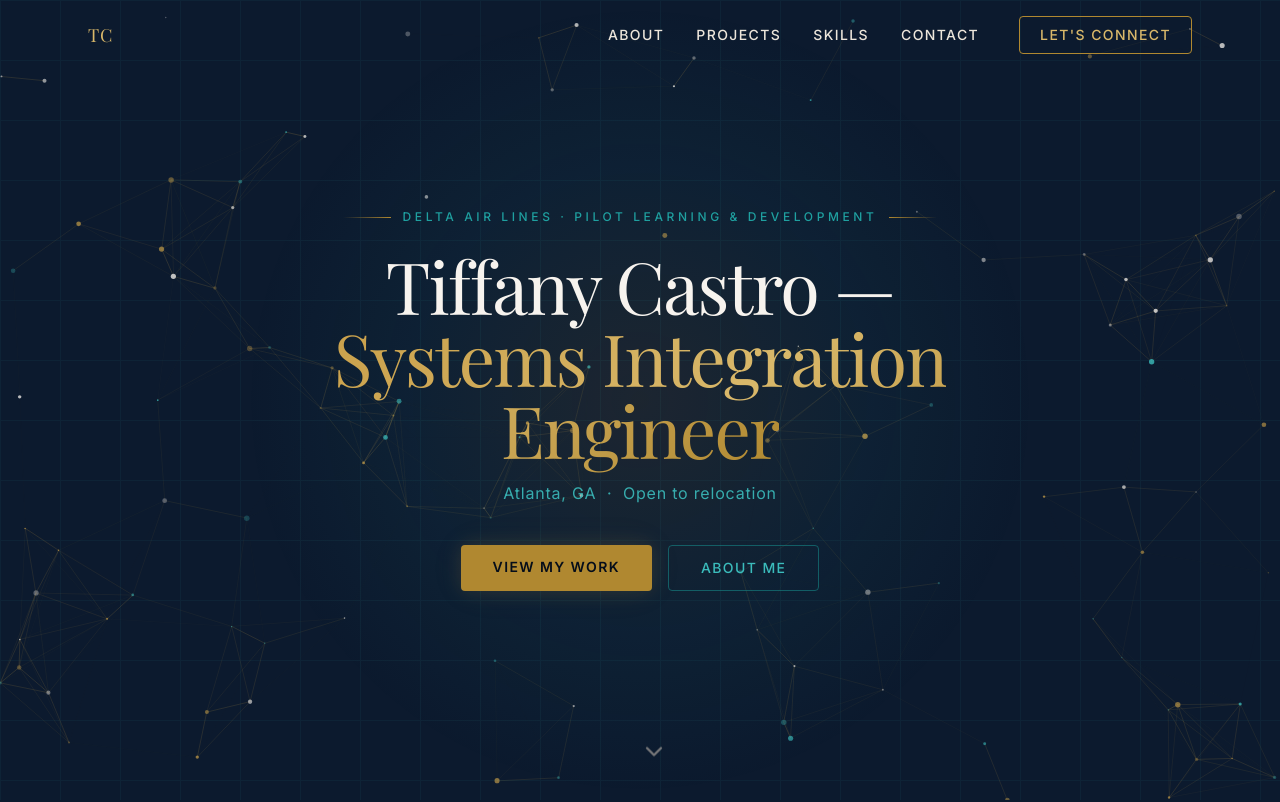
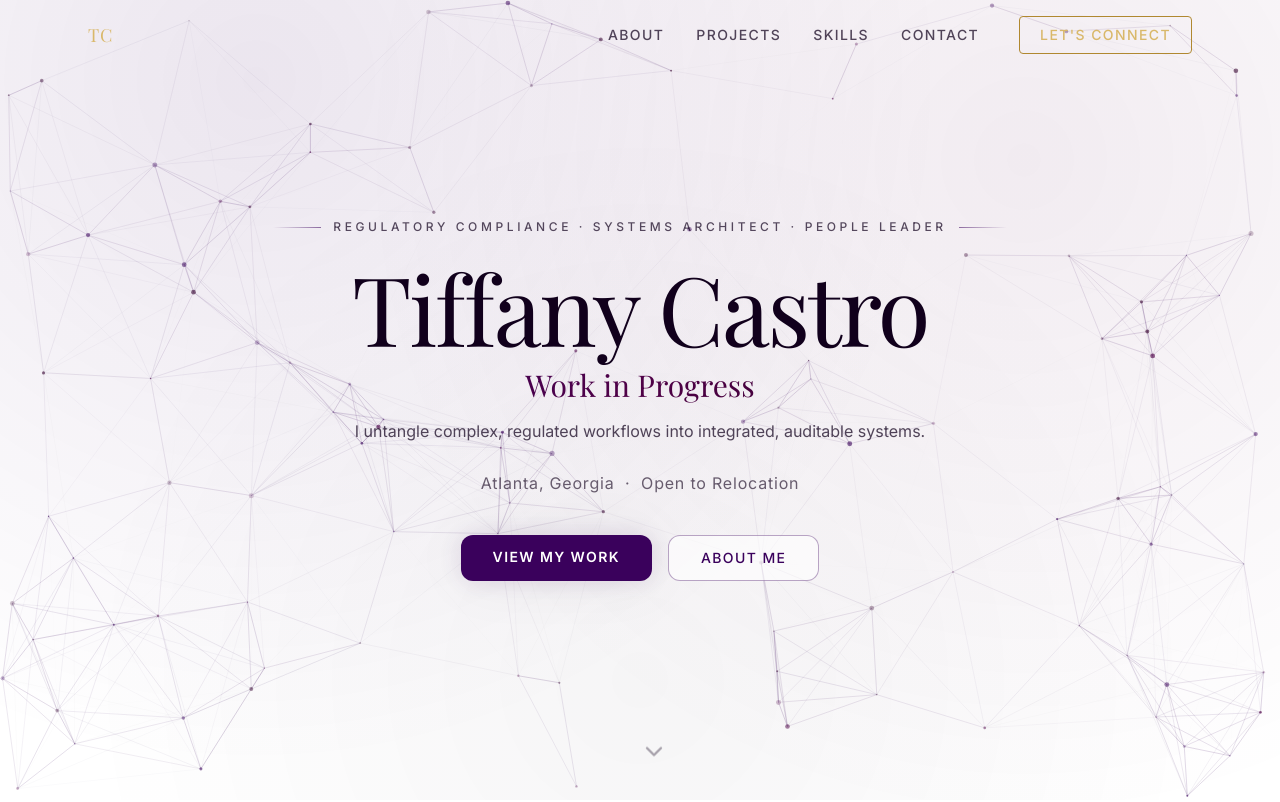
Before and after one commit to TiffOnTour83/BoltWebsite, a React (Vite) app: page / in a window 1280 px wide. Shown: the top 802 px of the page. Built offline with nearby package versions, Linux system fonts and the light colour scheme.

Commit message:
Switch to white luxury amethyst theme; update Hero + About copy; improve constellation network animation; refresh Skills section

```diff
--- a/src/App.tsx
+++ b/src/App.tsx
@@ -10,7 +10,7 @@ import SectionDivider from './components/SectionDivider';
 
 export default function App() {
   return (
-    <div className="relative min-h-screen bg-[#0c1a2e]">
+    <div className="relative min-h-screen bg-white text-[#11001c]">
       <ParticleCanvas />
       <Nav />
 
--- a/src/components/Hero.tsx
+++ b/src/components/Hero.tsx
@@ -15,60 +15,80 @@ export default function Hero() {
       id="top"
       className="relative min-h-screen flex flex-col items-center justify-center px-6 overflow-hidden"
     >
-      {/* Coordinate grid overlay */}
+      {/* Luxury background wash */}
       <div
-        className="absolute inset-0 opacity-[0.06] pointer-events-none"
+        className="absolute inset-0 pointer-events-none"
         style={{
-          backgroundImage: `
-            linear-gradient(rgba(59,188,188,1) 1px, transparent 1px),
-            linear-gradient(90deg, rgba(59,188,188,1) 1px, transparent 1px)
-          `,
-          backgroundSize: '60px 60px',
+          background:
+            'radial-gradient(circle at 20% 10%, rgba(58,1,92,0.10) 0%, transparent 55%), radial-gradient(circle at 80% 20%, rgba(79,1,71,0.08) 0%, transparent 55%), radial-gradient(circle at 50% 85%, rgba(17,0,28,0.04) 0%, transparent 60%)',
         }}
       />
-
-      {/* Radial glow */}
-      <div className="absolute inset-0 pointer-events-none">
-        <div
-          className="absolute top-1/2 left-1/2 -translate-x-1/2 -translate-y-1/2 w-[800px] h-[800px] rounded-full opacity-15"
-          style={{
-            background: 'radial-gradient(circle, rgba(201,160,74,0.6) 0%, rgba(59,188,188,0.3) 40%, transparent 70%)',
-          }}
-        />
-      </div>
 
       <div ref={titleRef} className="reveal relative z-10 text-center max-w-4xl mx-auto">
         {/* Eyebrow */}
         <div className="flex items-center justify-center gap-3 mb-6">
-          <div className="h-px w-12 bg-gradient-to-r from-transparent to-gold-500" />
-          <span className="text-teal-400 text-xs tracking-[0.3em] uppercase font-medium">
-            Delta Air Lines · Pilot Learning & Development
+          <div
+            className="h-px w-12"
+            style={{ background: 'linear-gradient(to right, transparent, rgba(58,1,92,0.55))' }}
+          />
+          <span
+            className="text-xs tracking-[0.3em] uppercase font-medium"
+            style={{ color: 'rgba(17,0,28,0.70)' }}
+          >
+            Regulatory Compliance · Systems Architect · People Leader
           </span>
-          <div className="h-px w-12 bg-gradient-to-l from-transparent to-gold-500" />
+          <div
+            className="h-px w-12"
+            style={{ background: 'linear-gradient(to left, transparent, rgba(58,1,92,0.55))' }}
+          />
         </div>
 
-        {/* Headline */}
-        <h1 className="font-display text-4xl md:text-6xl lg:text-7xl text-warm-100 mb-4 leading-tight tracking-tight">
-          Tiffany Castro —<br className="hidden sm:block" />{' '}
-          <span className="text-gradient-gold">Systems Integration Engineer</span>
+        {/* Name */}
+        <h1 className="font-display text-5xl md:text-7xl lg:text-8xl mb-3 leading-tight tracking-tight">
+          Tiffany Castro
         </h1>
 
+        {/* Tagline */}
+        <p className="font-display text-2xl md:text-3xl mb-4 leading-snug text-gradient-amethyst">
+          Work in Progress
+        </p>
+
+        {/* Snapshot */}
+        <p
+          className="text-sm md:text-base max-w-2xl mx-auto leading-relaxed mb-7"
+          style={{ color: 'rgba(17,0,28,0.72)' }}
+        >
+          I untangle complex, regulated workflows into integrated, auditable systems.
+        </p>
+
         {/* Location */}
-        <p className="text-teal-300 text-sm md:text-base tracking-wider mb-10 opacity-90">
-          Atlanta, GA &nbsp;·&nbsp; Open to relocation
+        <p
+          className="text-sm md:text-base tracking-wider mb-10"
+          style={{ color: 'rgba(17,0,28,0.62)' }}
+        >
+          Atlanta, Georgia &nbsp;·&nbsp; Open to Relocation
         </p>
 
         {/* CTAs */}
         <div className="flex flex-col sm:flex-row gap-4 justify-center mt-2">
           <a
             href="#projects"
-            className="px-8 py-3 bg-gold-500 hover:bg-gold-400 text-navy-950 font-semibold text-sm tracking-widest uppercase rounded transition-all duration-200 glow-gold"
+            className="px-8 py-3 font-semibold text-sm tracking-widest uppercase rounded-xl transition-all duration-200 glow-amethyst"
+            style={{
+              background: '#3a015c',
+              color: '#ffffff',
+            }}
           >
             View My Work
           </a>
           <a
             href="#about"
-            className="px-8 py-3 border border-teal-500/60 text-teal-300 hover:border-teal-400 hover:text-teal-200 font-medium text-sm tracking-widest uppercase rounded transition-all duration-200"
+            className="px-8 py-3 border font-medium text-sm tracking-widest uppercase rounded-xl transition-all duration-200"
+            style={{
+              borderColor: 'rgba(58,1,92,0.35)',
+              color: '#3a015c',
+              background: 'rgba(255,255,255,0.60)',
+            }}
           >
             About Me
           </a>
@@ -78,7 +98,8 @@ export default function Hero() {
       {/* Scroll indicator */}
       <a
         href="#about"
-        className="absolute bottom-8 left-1/2 -translate-x-1/2 text-warm-300/50 hover:text-gold-300 transition-colors animate-bounce"
+        className="absolute bottom-8 left-1/2 -translate-x-1/2 transition-colors animate-bounce"
+        style={{ color: 'rgba(17,0,28,0.35)' }}
         aria-label="Scroll down"
       >
         <ChevronDown size={28} />
--- a/src/components/ParticleCanvas.tsx
+++ b/src/components/ParticleCanvas.tsx
@@ -10,10 +10,15 @@ interface Particle {
   color: string;
 }
 
+function clamp(n: number, min: number, max: number) {
+  return Math.max(min, Math.min(max, n));
+}
+
 export default function ParticleCanvas() {
   const canvasRef = useRef<HTMLCanvasElement>(null);
   const particlesRef = useRef<Particle[]>([]);
   const animFrameRef = useRef<number>(0);
+  const startRef = useRef<number>(performance.now());
 
   useEffect(() => {
     const canvas = canvasRef.current;
@@ -21,7 +26,8 @@ export default function ParticleCanvas() {
     const ctx = canvas.getContext('2d');
     if (!ctx) return;
 
-    const colors = ['rgba(201,160,74,', 'rgba(59,188,188,', 'rgba(247,243,238,'];
+    // Amethyst palette (alpha appended later)
+    const colors = ['rgba(58,1,92,', 'rgba(79,1,71,', 'rgba(53,1,44,'];
 
     const resize = () => {
       canvas.width = window.innerWidth;
@@ -30,34 +36,42 @@ export default function ParticleCanvas() {
     resize();
     window.addEventListener('resize', resize);
 
-    const count = Math.min(Math.floor((window.innerWidth * window.innerHeight) / 9000), 110);
+    const count = Math.min(Math.floor((window.innerWidth * window.innerHeight) / 9500), 120);
 
     particlesRef.current = Array.from({ length: count }, () => ({
       x: Math.random() * canvas.width,
       y: Math.random() * canvas.height,
-      vx: (Math.random() - 0.5) * 0.4,
-      vy: (Math.random() - 0.5) * 0.4,
-      size: Math.random() * 2.2 + 0.6,
-      opacity: Math.random() * 0.55 + 0.25,
+      vx: (Math.random() - 0.5) * 0.28,
+      vy: (Math.random() - 0.5) * 0.28,
+      size: Math.random() * 2.0 + 0.55,
+      opacity: Math.random() * 0.45 + 0.18,
       color: colors[Math.floor(Math.random() * colors.length)],
     }));
 
-    const draw = () => {
+    const draw = (now: number) => {
+      const t = (now - startRef.current) / 1000;
       ctx.clearRect(0, 0, canvas.width, canvas.height);
 
       const pts = particlesRef.current;
 
-      // Draw connections
+      // Pulse between "more connected" and "more sparse" every ~18s
+      const pulse = (Math.sin((Math.PI * 2 * t) / 18) + 1) / 2; // 0..1
+      const connectDist = 120 + pulse * 95; // 120..215
+
+      // Draw connections (fade based on distance + pulse)
       for (let i = 0; i < pts.length; i++) {
         for (let j = i + 1; j < pts.length; j++) {
           const dx = pts[i].x - pts[j].x;
           const dy = pts[i].y - pts[j].y;
           const dist = Math.sqrt(dx * dx + dy * dy);
-          if (dist < 140) {
-            const alpha = (1 - dist / 140) * 0.28;
+          if (dist < connectDist) {
+            // Stronger lines when pulse is high; always subtle on white
+            const base = (1 - dist / connectDist);
+            const alpha = clamp(base * (0.08 + pulse * 0.16), 0, 0.22);
+
             ctx.beginPath();
-            ctx.strokeStyle = `rgba(201,160,74,${alpha})`;
-            ctx.lineWidth = 0.8;
+            ctx.strokeStyle = `rgba(58,1,92,${alpha})`;
+            ctx.lineWidth = 0.9;
             ctx.moveTo(pts[i].x, pts[i].y);
             ctx.lineTo(pts[j].x, pts[j].y);
             ctx.stroke();
@@ -84,7 +98,7 @@ export default function ParticleCanvas() {
       animFrameRef.current = requestAnimationFrame(draw);
     };
 
-    draw();
+    animFrameRef.current = requestAnimationFrame(draw);
 
     return () => {
       cancelAnimationFrame(animFrameRef.current);
--- a/src/components/Skills.tsx
+++ b/src/components/Skills.tsx
@@ -1,24 +1,12 @@
 import { useEffect, useRef } from 'react';
+import { Sparkles } from 'lucide-react';
 
 const skillGroups = [
   {
-    heading: 'Systems & Compliance',
-    color: 'text-gold-300',
-    dot: 'bg-gold-500',
-    border: 'border-gold-700/30',
-    skills: [
-      'Process Mapping & Systematization',
-      'Regulatory Compliance (FAA/AQP)',
-      'Change Management',
-      'Risk Assessment & Quality Frameworks',
-      'Enterprise Architecture',
-    ],
-  },
-  {
-    heading: 'Digital Platforms',
-    color: 'text-teal-300',
-    dot: 'bg-teal-500',
-    border: 'border-teal-700/30',
+    heading: 'Systems & Integration',
+    color: 'text-[#3a015c]',
+    dot: 'bg-[#3a015c]',
+    border: 'border-black/10',
     skills: [
       'SharePoint & M365 Purview',
       'Smartsheet',
@@ -28,23 +16,23 @@ const skillGroups = [
     ],
   },
   {
-    heading: 'Training & Operations',
-    color: 'text-copper-300',
-    dot: 'bg-copper-500',
-    border: 'border-copper-600/30',
+    heading: 'Compliance & Governance',
+    color: 'text-[#4f0147]',
+    dot: 'bg-[#4f0147]',
+    border: 'border-black/10',
     skills: [
       'AQP Program Design',
       'DIG Documentation',
       'Compliance Documentation',
-      'Instructor Calibration',
+      'Change Control & Audit Trails',
       'Quality Improvement',
     ],
   },
   {
     heading: 'Leadership & Communication',
-    color: 'text-warm-200',
-    dot: 'bg-warm-200',
-    border: 'border-warm-300/20',
+    color: 'text-[#35012c]',
+    dot: 'bg-[#35012c]',
+    border: 'border-black/10',
     skills: [
       'Strategic Thinking',
       'Cross-Functional Leadership',
@@ -79,18 +67,27 @@ export default function Skills() {
     <section id="skills" ref={sectionRef} className="relative z-10 py-24 px-6">
       <div className="max-w-6xl mx-auto">
         <div className="reveal flex items-center gap-4 mb-4">
-          <div className="h-px flex-1 max-w-[60px] bg-gold-500/50" />
-          <span className="text-gold-400 text-xs tracking-[0.3em] uppercase font-medium">Skills & Expertise</span>
+          <div className="h-px flex-1 max-w-[60px]" style={{ background: 'rgba(58,1,92,0.22)' }} />
+          <span className="text-[#3a015c] text-xs tracking-[0.3em] uppercase font-medium">Skills & Expertise</span>
         </div>
 
-        <div className="reveal mb-12">
-          <h2 className="font-display text-4xl md:text-5xl text-warm-100 leading-tight">
-            Areas of Expertise
+        <div className="reveal mb-10">
+          <h2 className="font-display text-4xl md:text-5xl leading-tight" style={{ color: '#11001c' }}>
+            What I Do
           </h2>
+          <p className="mt-4 text-base leading-relaxed max-w-2xl" style={{ color: 'rgba(17,0,28,0.72)' }}>
+            Let’s build something systematic—whether you need a framework built, a messy system untangled, or perspective on compliance and digital transformation. Let’s connect.
+          </p>
+          <div className="mt-5 inline-flex items-center gap-2 rounded-full px-4 py-2 border" style={{ borderColor: 'rgba(58,1,92,0.20)', background: 'rgba(255,255,255,0.7)' }}>
+            <Sparkles size={16} color="#3a015c" />
+            <span className="text-xs tracking-widest uppercase font-medium" style={{ color: 'rgba(17,0,28,0.70)' }}>
+              Open to Work
+            </span>
+          </div>
         </div>
 
         {/* Skill groups */}
-        <div className="grid grid-cols-1 md:grid-cols-2 gap-6">
+        <div className="grid grid-cols-1 md:grid-cols-3 gap-6">
           {skillGroups.map((group) => (
             <div key={group.heading} className={`reveal card-base ${group.border}`}>
               <div className="flex items-center gap-2 mb-5">
@@ -101,7 +98,9 @@ export default function Skills() {
                 {group.skills.map((s) => (
                   <li key={s} className="flex items-start gap-2.5">
                     <span className={`mt-1.5 w-1.5 h-1.5 rounded-full flex-shrink-0 ${group.dot} opacity-60`} />
-                    <span className="text-warm-300/80 text-sm leading-snug">{s}</span>
+                    <span className="text-sm leading-snug" style={{ color: 'rgba(17,0,28,0.72)' }}>
+                      {s}
+                    </span>
                   </li>
                 ))}
               </ul>
--- a/src/index.css
+++ b/src/index.css
@@ -14,8 +14,8 @@
   }
 
   body {
-    background-color: #0c1a2e;
-    color: #f7f3ee;
+    background-color: #ffffff;
+    color: #11001c;
     font-family: 'Inter', system-ui, sans-serif;
     -webkit-font-smoothing: antialiased;
   }
@@ -27,15 +27,27 @@
   }
 
   .puzzle-dot {
-    @apply w-2 h-2 rounded-full bg-gold-500 mx-1 opacity-60;
+    @apply w-2 h-2 rounded-full mx-1 opacity-60;
+    background-color: #3a015c;
   }
 
   .nav-link {
-    @apply text-warm-200 hover:text-gold-300 transition-colors duration-200 text-sm tracking-widest uppercase font-medium;
+    @apply transition-colors duration-200 text-sm tracking-widest uppercase font-medium;
+    color: rgba(17, 0, 28, 0.72);
+  }
+  .nav-link:hover {
+    color: #3a015c;
   }
 
   .card-base {
-    @apply bg-navy-800 border border-teal-800 rounded-xl p-6 hover:border-gold-500 transition-all duration-300;
+    @apply border rounded-2xl p-6 transition-all duration-300;
+    background: rgba(248, 250, 252, 0.86);
+    border-color: rgba(17, 0, 28, 0.10);
+    box-shadow: 0 18px 48px rgba(17, 0, 28, 0.06);
+  }
+  .card-base:hover {
+    border-color: rgba(58, 1, 92, 0.22);
+    box-shadow: 0 22px 70px rgba(17, 0, 28, 0.10);
   }
 
   .tag {
@@ -44,30 +56,19 @@
 }
 
 @layer utilities {
-  .text-gradient-gold {
-    background: linear-gradient(135deg, #c9a04a, #d9b86a, #b08830);
+  .text-gradient-amethyst {
+    background: linear-gradient(135deg, #3a015c, #4f0147, #35012c);
     -webkit-background-clip: text;
     -webkit-text-fill-color: transparent;
     background-clip: text;
   }
 
-  .text-gradient-teal {
-    background: linear-gradient(135deg, #178787, #3bbcbc, #1fa0a0);
-    -webkit-background-clip: text;
-    -webkit-text-fill-color: transparent;
-    background-clip: text;
+  .border-gradient-amethyst {
+    border-image: linear-gradient(135deg, rgba(58, 1, 92, 0.55), rgba(79, 1, 71, 0.55)) 1;
   }
 
-  .border-gradient {
-    border-image: linear-gradient(135deg, #c9a04a, #3bbcbc) 1;
-  }
-
-  .glow-gold {
-    box-shadow: 0 0 20px rgba(201, 160, 74, 0.15), 0 0 40px rgba(201, 160, 74, 0.05);
-  }
-
-  .glow-teal {
-    box-shadow: 0 0 20px rgba(59, 188, 188, 0.15), 0 0 40px rgba(59, 188, 188, 0.05);
+  .glow-amethyst {
+    box-shadow: 0 0 26px rgba(58, 1, 92, 0.12), 0 0 60px rgba(79, 1, 71, 0.06);
   }
 }
 
@@ -87,14 +88,14 @@
   width: 6px;
 }
 ::-webkit-scrollbar-track {
-  background: #0a1628;
+  background: #f8fafc;
 }
 ::-webkit-scrollbar-thumb {
-  background: #126e6e;
+  background: rgba(58, 1, 92, 0.35);
   border-radius: 3px;
 }
 ::-webkit-scrollbar-thumb:hover {
-  background: #c9a04a;
+  background: rgba(79, 1, 71, 0.55);
 }
 
 /* Section reveal animation */
@@ -109,30 +110,30 @@
   transform: translateY(0);
 }
 
-/* Maintenance Hatch alarm flash */
+/* Maintenance Hatch alarm flash (amethyst) */
 @keyframes hatch-alarm {
-  0%   {
-    border-color: rgba(201, 160, 74, 0.4);
-    background-color: rgba(201, 160, 74, 0.06);
-    box-shadow: 0 0 0 rgba(201, 160, 74, 0);
+  0% {
+    border-color: rgba(58, 1, 92, 0.25);
+    background-color: rgba(58, 1, 92, 0.04);
+    box-shadow: 0 0 0 rgba(58, 1, 92, 0);
   }
-  25%  {
-    border-color: rgba(201, 160, 74, 1);
-    background-color: rgba(201, 160, 74, 0.18);
-    box-shadow: 0 0 50px rgba(201, 160, 74, 0.5), 0 0 100px rgba(201, 160, 74, 0.2);
+  25% {
+    border-color: rgba(58, 1, 92, 0.95);
+    background-color: rgba(58, 1, 92, 0.14);
+    box-shadow: 0 0 48px rgba(58, 1, 92, 0.22), 0 0 110px rgba(58, 1, 92, 0.10);
   }
-  55%  {
-    border-color: rgba(59, 188, 188, 0.9);
-    background-color: rgba(59, 188, 188, 0.14);
-    box-shadow: 0 0 50px rgba(59, 188, 188, 0.45), 0 0 100px rgba(59, 188, 188, 0.15);
+  55% {
+    border-color: rgba(79, 1, 71, 0.9);
+    background-color: rgba(79, 1, 71, 0.12);
+    box-shadow: 0 0 48px rgba(79, 1, 71, 0.20), 0 0 110px rgba(79, 1, 71, 0.08);
   }
-  80%  {
-    border-color: rgba(201, 160, 74, 0.7);
-    background-color: rgba(201, 160, 74, 0.10);
-    box-shadow: 0 0 30px rgba(201, 160, 74, 0.3);
+  80% {
+    border-color: rgba(53, 1, 44, 0.7);
+    background-color: rgba(53, 1, 44, 0.10);
+    box-shadow: 0 0 32px rgba(53, 1, 44, 0.16);
   }
   100% {
-    border-color: rgba(59, 188, 188, 0.4);
+    border-color: rgba(17, 0, 28, 0.22);
     background-color: transparent;
     box-shadow: none;
   }
```
